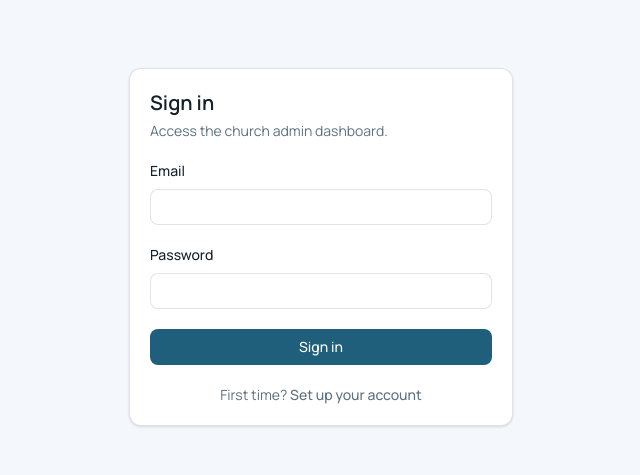
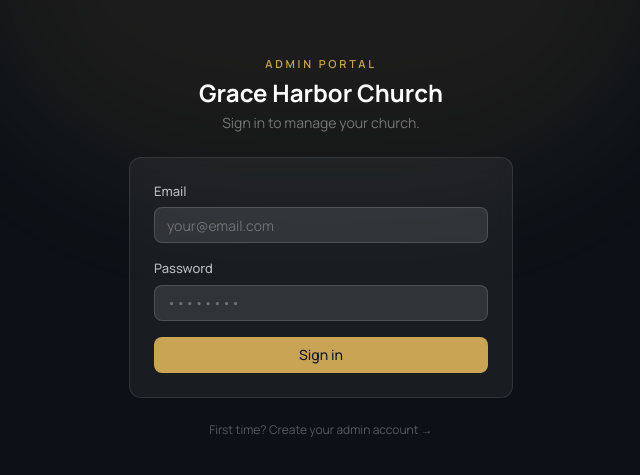
Before and after one commit to galeria0415-byte/cms-church, a Next.js app: page /login in a window 1280 px wide. Shown: the part 153-628 px from the top of the page, without its empty margins (319-959 px from the left). Built offline with nearby package versions, Linux system fonts and the light colour scheme; no server answers.

Commit message:
deploy: update production build

```diff
--- a/src/app/(auth)/login/page.tsx
+++ b/src/app/(auth)/login/page.tsx
@@ -1,8 +1,9 @@
+import Link from "next/link";
 import { redirect } from "next/navigation";
 
 import { LoginForm } from "@/components/forms/login-form";
-import { Card } from "@/components/ui/card";
 import { getAuthSession } from "@/lib/auth";
+import { getSiteSettings } from "@/lib/site-settings";
 
 export default async function LoginPage() {
   const session = await getAuthSession();
@@ -11,16 +12,38 @@ export default async function LoginPage() {
     redirect("/admin");
   }
 
+  const settings = await getSiteSettings();
+
   return (
-    <main className="relative flex min-h-screen items-center justify-center px-4 py-12">
-      <div className="absolute inset-0 bg-[var(--background)]" />
-      <Card className="relative z-10 w-full max-w-sm">
-        <h1 className="text-xl font-semibold text-[var(--ink)]">Sign in</h1>
-        <p className="mt-1 text-sm text-[var(--muted)]">Access the church admin dashboard.</p>
-        <div className="mt-5">
+    <main className="relative flex min-h-screen items-center justify-center overflow-hidden bg-[#0d1117] px-4 py-12">
+      {/* Subtle radial glow */}
+      <div className="pointer-events-none absolute inset-0">
+        <div className="absolute left-1/2 top-0 h-[500px] w-[700px] -translate-x-1/2 -translate-y-1/3 rounded-full bg-[#c9a455]/8 blur-3xl" />
+      </div>
+
+      <div className="relative z-10 w-full max-w-sm space-y-6">
+        {/* Branding */}
+        <div className="text-center">
+          <p className="text-[11px] font-semibold uppercase tracking-[0.25em] text-[#c9a455]">
+            Admin Portal
+          </p>
+          <h1 className="mt-1 text-2xl font-bold text-white">{settings.name}</h1>
+          <p className="mt-1 text-sm text-white/40">Sign in to manage your church.</p>
+        </div>
+
+        {/* Form card */}
+        <div className="rounded-xl border border-white/10 bg-white/[0.05] p-6 backdrop-blur-sm">
           <LoginForm />
         </div>
-      </Card>
+
+        {/* Setup link */}
+        <p className="text-center text-xs text-white/30">
+          First time?{" "}
+          <Link href="/setup" className="text-[#c9a455] underline-offset-2 hover:underline">
+            Create your admin account →
+          </Link>
+        </p>
+      </div>
     </main>
   );
 }
--- a/src/app/globals.css
+++ b/src/app/globals.css
@@ -1,17 +1,17 @@
 @import "tailwindcss";
 
 :root {
-  --background: #f4f7fb;
-  --foreground: #14212b;
-  --ink: #14212b;
-  --muted: #5e7181;
-  --line: rgba(83, 104, 120, 0.18);
-  --accent: #1f5f7b;
-  --accent-strong: #17475c;
-  --sand: #e8eef4;
-  --mist: #eef3f8;
-  --surface-subtle: #f7fafc;
-  --surface-strong: #10212e;
+  --background: #f5f4f0;
+  --foreground: #111827;
+  --ink: #111827;
+  --muted: #6b7280;
+  --line: rgba(17, 24, 39, 0.12);
+  --accent: #c9a455;
+  --accent-strong: #a07830;
+  --sand: #ece8df;
+  --mist: #f4f1ea;
+  --surface-subtle: #faf9f6;
+  --surface-strong: #111827;
 }
 
 @theme inline {
@@ -30,7 +30,7 @@ html {
 }
 
 body {
-  background: radial-gradient(circle at top, rgba(31, 95, 123, 0.08), transparent 24%), var(--background);
+  background: var(--background);
   color: var(--foreground);
   font-family: var(--font-manrope), sans-serif;
 }
--- a/src/components/forms/login-form.tsx
+++ b/src/components/forms/login-form.tsx
@@ -2,13 +2,11 @@
 
 import { zodResolver } from "@hookform/resolvers/zod";
 import { signIn } from "next-auth/react";
-import Link from "next/link";
 import { useRouter, useSearchParams } from "next/navigation";
 import { useState } from "react";
 import { useForm } from "react-hook-form";
 
 import { Button } from "@/components/ui/button";
-import { Input } from "@/components/ui/input";
 import { loginSchema, type LoginInput } from "@/lib/validators/auth";
 
 export function LoginForm() {
@@ -44,32 +42,40 @@ export function LoginForm() {
   });
 
   return (
-    <form className="space-y-5" onSubmit={onSubmit}>
+    <form className="space-y-4" onSubmit={onSubmit}>
       <div>
-        <label className="mb-2 block text-sm font-medium text-[var(--ink)]" htmlFor="email">
+        <label className="mb-1.5 block text-[13px] font-medium text-white/70" htmlFor="email">
           Email
         </label>
-        <Input id="email" type="email" autoComplete="email" {...register("email")} />
-        {errors.email ? <p className="mt-2 text-sm text-[#a53f2b]">{errors.email.message}</p> : null}
+        <input
+          id="email"
+          type="email"
+          autoComplete="email"
+          {...register("email")}
+          className="h-9 w-full rounded-lg border border-white/15 bg-white/10 px-3 text-sm text-white placeholder:text-white/30 outline-none transition focus:border-[#c9a455] focus:ring-1 focus:ring-[#c9a455]/40"
+          placeholder="your@email.com"
+        />
+        {errors.email ? <p className="mt-1 text-xs text-red-400">{errors.email.message}</p> : null}
       </div>
       <div>
-        <label className="mb-2 block text-sm font-medium text-[var(--ink)]" htmlFor="password">
+        <label className="mb-1.5 block text-[13px] font-medium text-white/70" htmlFor="password">
           Password
         </label>
-        <Input id="password" type="password" autoComplete="current-password" {...register("password")} />
-        {errors.password ? <p className="mt-2 text-sm text-[#a53f2b]">{errors.password.message}</p> : null}
+        <input
+          id="password"
+          type="password"
+          autoComplete="current-password"
+          {...register("password")}
+          className="h-9 w-full rounded-lg border border-white/15 bg-white/10 px-3 text-sm text-white placeholder:text-white/30 outline-none transition focus:border-[#c9a455] focus:ring-1 focus:ring-[#c9a455]/40"
+          placeholder="••••••••"
+        />
+        {errors.password ? <p className="mt-1 text-xs text-red-400">{errors.password.message}</p> : null}
       </div>
-      {error ? <p className="rounded-lg bg-red-50 px-3 py-2 text-sm text-red-700">{error}</p> : null}
-      {justSetUp ? <p className="rounded-lg bg-green-50 px-3 py-2 text-sm text-green-700">Admin account created. Sign in to continue.</p> : null}
-      <Button type="submit" className="w-full" disabled={isSubmitting}>
-        {isSubmitting ? "Signing in..." : "Sign in"}
+      {error ? <p className="rounded-lg bg-red-900/40 px-3 py-2 text-sm text-red-300">{error}</p> : null}
+      {justSetUp ? <p className="rounded-lg bg-green-900/30 px-3 py-2 text-sm text-green-400">Account created. Sign in to continue.</p> : null}
+      <Button type="submit" className="w-full bg-[#c9a455] text-[#111827] hover:bg-[#a07830]" disabled={isSubmitting}>
+        {isSubmitting ? "Signing in…" : "Sign in"}
       </Button>
-      <p className="text-center text-sm text-[var(--muted)]">
-        First time?{" "}
-        <Link href="/setup" className="font-medium text-[var(--accent)] hover:underline">
-          Set up your account
-        </Link>
-      </p>
     </form>
   );
 }
--- a/src/components/forms/member-form.tsx
+++ b/src/components/forms/member-form.tsx
@@ -324,7 +324,7 @@ export function MemberForm({ member }: { member?: ExistingMember }) {
                 className={cn(
                   "flex flex-1 flex-col items-center gap-1 border-b-2 px-2 py-3 text-[11px] font-medium transition",
                   isActive
-                    ? "border-[#e05a1e] bg-gradient-to-b from-[#fef3ee] to-white text-[#c94a12]"
+                    ? "border-[#c9a455] bg-gradient-to-b from-[#fdf6e3] to-white text-[#a07830]"
                     : isDone
                       ? "cursor-pointer border-transparent text-[var(--accent)] hover:bg-[var(--sand)]"
                       : "cursor-default border-transparent text-[var(--muted)]",
@@ -344,7 +344,7 @@ export function MemberForm({ member }: { member?: ExistingMember }) {
         </div>
         <div className="h-1 bg-[var(--line)]">
           <div
-            className="h-full bg-[#e05a1e] transition-all duration-300"
+            className="h-full bg-[#c9a455] transition-all duration-300"
             style={{ width: `${((currentStep + 1) / totalSteps) * 100}%` }}
           />
         </div>
--- /dev/null
+++ b/src/components/layout/admin-nav.tsx
@@ -0,0 +1,57 @@
+"use client";
+
+import Link from "next/link";
+import { usePathname } from "next/navigation";
+import {
+  BookOpen,
+  CalendarDays,
+  Images,
+  LayoutDashboard,
+  Newspaper,
+  Settings,
+  Users,
+} from "lucide-react";
+
+import { cn } from "@/lib/utils";
+
+const adminNavigation = [
+  { href: "/admin", label: "Overview", icon: LayoutDashboard },
+  { href: "/admin/members", label: "Members", icon: Users },
+  { href: "/admin/posts", label: "Posts", icon: Newspaper },
+  { href: "/admin/events", label: "Events", icon: CalendarDays },
+  { href: "/admin/programs", label: "Programs", icon: BookOpen },
+  { href: "/admin/galleries", label: "Galleries", icon: Images },
+  { href: "/admin/settings", label: "Settings", icon: Settings },
+];
+
+export function AdminNav() {
+  const pathname = usePathname();
+
+  return (
+    <nav className="mt-6 space-y-0.5">
+      {adminNavigation.map((item) => {
+        const Icon = item.icon;
+        const isActive =
+          item.href === "/admin"
+            ? pathname === "/admin"
+            : pathname.startsWith(item.href);
+
+        return (
+          <Link
+            key={item.href}
+            href={item.href}
+            className={cn(
+              "flex items-center gap-2.5 rounded-lg px-3 py-2 text-[13px] font-medium transition",
+              isActive
+                ? "bg-[var(--accent)] text-[#111827]"
+                : "text-white/60 hover:bg-white/10 hover:text-white",
+            )}
+          >
+            <Icon className="h-4 w-4 shrink-0" />
+            {item.label}
+          </Link>
+        );
+      })}
+    </nav>
+  );
+}
```
Also changed, not shown: src/app/(dashboard)/admin/layout.tsx (+23 -33 lines).
